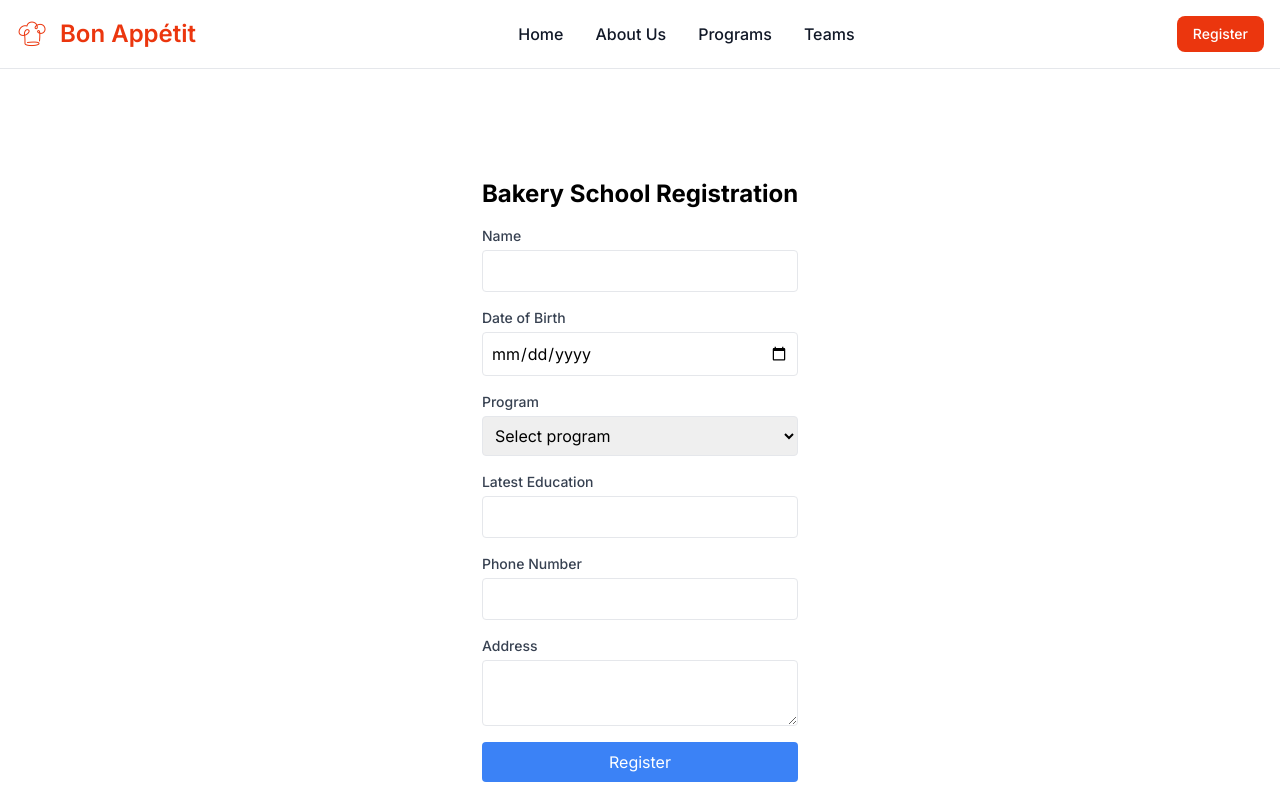
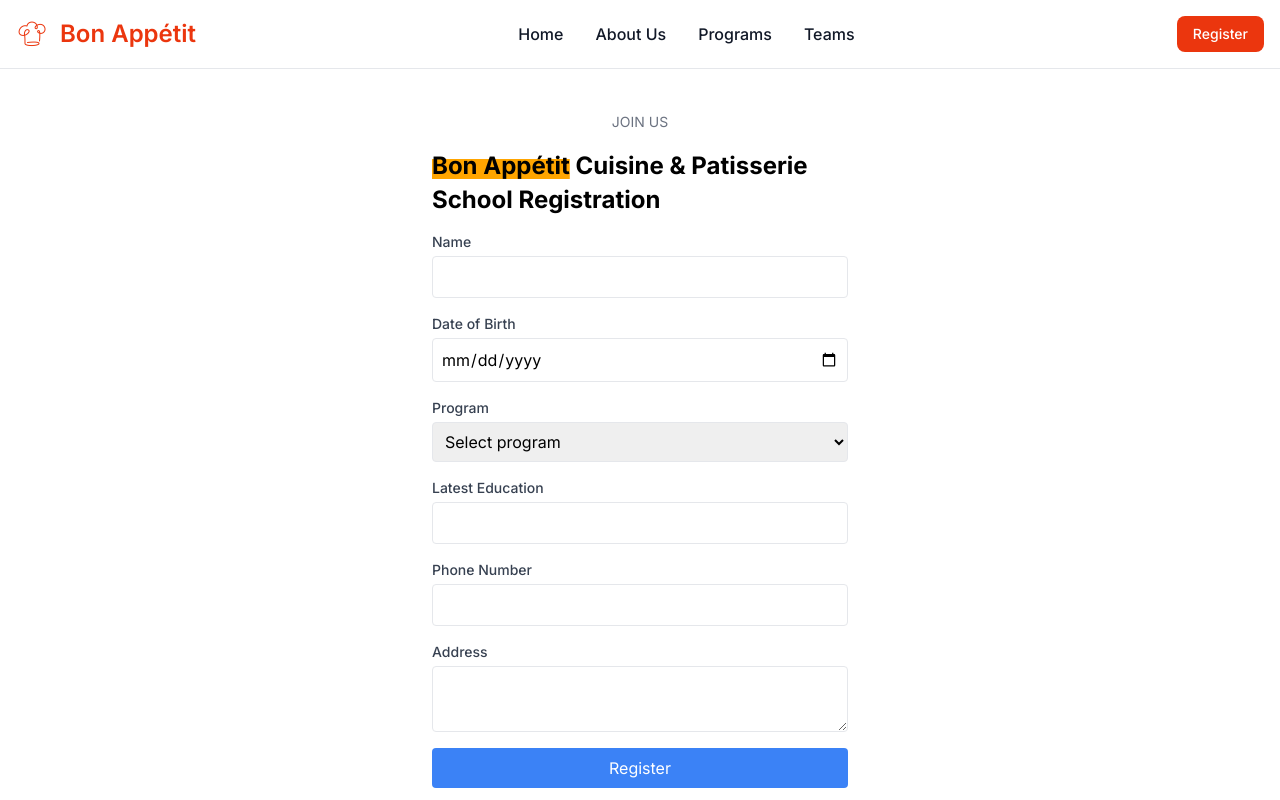
Before and after one commit to yeef93/company-profile, a Next.js app: page /register in a window 1280 px wide. Shown: the top 800 px of the page. Built offline with nearby package versions, Linux system fonts and the light colour scheme.

Commit message:
feat:updateregister

```diff
--- a/app/about/page.tsx
+++ b/app/about/page.tsx
@@ -3,13 +3,13 @@ import { aboutData } from "@/utils/aboutUs";
 import Title from "@/components/Title";
 import TeamList from "../components/TeamList";
 import RunningText from "@/components/RunningText";
-import ContentImgRight from "@/components/TwoContentImg";
-import barista from "@/public/assets/program/barista.webp";
+import TwoContentImg from "@/components/TwoContentImg";
+import cuisine from "@/public/assets/program/cuisineimage.webp";
 
 function About() {
   return (
     <div>
-      <ContentImgRight className=" flex-row-reverse -mt-3 " image={barista}>
+      <TwoContentImg className=" flex-row-reverse -mt-3 " image={cuisine}>
         <div className="mx-auto max-w-screen-sm text-center ">
           <h2 className=" lg:text-sm md:text-xs text-center uppercase text-gray-500">
             About
@@ -24,7 +24,7 @@ function About() {
         <p className=" p-2">{aboutData.vision}</p>
         <Title>Mision</Title>
         <p className=" p-2">{aboutData.mission}</p>
-      </ContentImgRight>
+      </TwoContentImg>
       <RunningText className=" bg-tangerine p-2">
         <p className=" text-white lg:text-4xl md:text-xl">
           {aboutData.culture.values}
--- a/app/components/RegistrationForm/index.tsx
+++ b/app/components/RegistrationForm/index.tsx
@@ -1,44 +1,56 @@
 "use client";
-import React, { useState } from 'react';
-import { useFormik } from 'formik';
-import * as Yup from 'yup';
+import React, { useState } from "react";
+import { useFormik } from "formik";
+import * as Yup from "yup";
 
 const RegistrationForm = () => {
   const [isSubmitted, setIsSubmitted] = useState(false);
 
   const formik = useFormik({
     initialValues: {
-      name: '',
-      dateOfBirth: '',
-      program: '',
-      education: '',
-      phoneNumber: '',
-      address: '',
+      name: "",
+      dateOfBirth: "",
+      program: "",
+      education: "",
+      phoneNumber: "",
+      address: "",
     },
     validationSchema: Yup.object({
-      name: Yup.string().required('Required'),
-      dateOfBirth: Yup.date().required('Required'),
-      program: Yup.string().required('Required'),
-      education: Yup.string().required('Required'),
-      phoneNumber: Yup.string().required('Required'),
-      address: Yup.string().required('Required'),
+      name: Yup.string().required("Required"),
+      dateOfBirth: Yup.date().required("Required"),
+      program: Yup.string().required("Required"),
+      education: Yup.string().required("Required"),
+      phoneNumber: Yup.string()
+        .required("Required")
+        .matches(/^[0-9]+$/, "Must be only digits")
+        .min(10, "Must be at least 10 characters")
+        .max(10, "Must not exceed 10 characters"),
+      address: Yup.string().required("Required"),
     }),
     onSubmit: (values) => {
       // Simulate a successful registration
-      console.log('Registration successful', values);
+      console.log("Registration successful", values);
       setIsSubmitted(true);
     },
   });
 
   return (
     <div className="max-w-md mx-auto p-4">
-      <h2 className="text-2xl font-bold mb-4">Bakery School Registration</h2>
+      <h2 className="text-2xl font-bold mb-4">
+        <span className="highlight">Bon Appétit</span> Cuisine & Patisserie
+        School Registration
+      </h2>
       {isSubmitted ? (
         <div className="text-green-500">Registration successful!</div>
       ) : (
         <form onSubmit={formik.handleSubmit}>
           <div className="mb-4">
-            <label htmlFor="name" className="block text-sm font-medium text-gray-700">Name</label>
+            <label
+              htmlFor="name"
+              className="block text-sm font-medium text-gray-700"
+            >
+              Name
+            </label>
             <input
               id="name"
               name="name"
@@ -54,7 +66,12 @@ const RegistrationForm = () => {
           </div>
 
           <div className="mb-4">
-            <label htmlFor="dateOfBirth" className="block text-sm font-medium text-gray-700">Date of Birth</label>
+            <label
+              htmlFor="dateOfBirth"
+              className="block text-sm font-medium text-gray-700"
+            >
+              Date of Birth
+            </label>
             <input
               id="dateOfBirth"
               name="dateOfBirth"
@@ -65,12 +82,19 @@ const RegistrationForm = () => {
               value={formik.values.dateOfBirth}
             />
             {formik.touched.dateOfBirth && formik.errors.dateOfBirth ? (
-              <div className="text-red-500 text-sm">{formik.errors.dateOfBirth}</div>
+              <div className="text-red-500 text-sm">
+                {formik.errors.dateOfBirth}
+              </div>
             ) : null}
           </div>
 
           <div className="mb-4">
-            <label htmlFor="program" className="block text-sm font-medium text-gray-700">Program</label>
+            <label
+              htmlFor="program"
+              className="block text-sm font-medium text-gray-700"
+            >
+              Program
+            </label>
             <select
               id="program"
               name="program"
@@ -85,12 +109,19 @@ const RegistrationForm = () => {
               <option value="Barista" label="Barista" />
             </select>
             {formik.touched.program && formik.errors.program ? (
-              <div className="text-red-500 text-sm">{formik.errors.program}</div>
+              <div className="text-red-500 text-sm">
+                {formik.errors.program}
+              </div>
             ) : null}
           </div>
 
           <div className="mb-4">
-            <label htmlFor="education" className="block text-sm font-medium text-gray-700">Latest Education</label>
+            <label
+              htmlFor="education"
+              className="block text-sm font-medium text-gray-700"
+            >
+              Latest Education
+            </label>
             <input
               id="education"
               name="education"
@@ -101,12 +132,19 @@ const RegistrationForm = () => {
               value={formik.values.education}
             />
             {formik.touched.education && formik.errors.education ? (
-              <div className="text-red-500 text-sm">{formik.errors.education}</div>
+              <div className="text-red-500 text-sm">
+                {formik.errors.education}
+              </div>
             ) : null}
           </div>
 
           <div className="mb-4">
-            <label htmlFor="phoneNumber" className="block text-sm font-medium text-gray-700">Phone Number</label>
+            <label
+              htmlFor="phoneNumber"
+              className="block text-sm font-medium text-gray-700"
+            >
+              Phone Number
+            </label>
             <input
               id="phoneNumber"
               name="phoneNumber"
@@ -117,12 +155,19 @@ const RegistrationForm = () => {
               value={formik.values.phoneNumber}
             />
             {formik.touched.phoneNumber && formik.errors.phoneNumber ? (
-              <div className="text-red-500 text-sm">{formik.errors.phoneNumber}</div>
+              <div className="text-red-500 text-sm">
+                {formik.errors.phoneNumber}
+              </div>
             ) : null}
           </div>
 
           <div className="mb-4">
-            <label htmlFor="address" className="block text-sm font-medium text-gray-700">Address</label>
+            <label
+              htmlFor="address"
+              className="block text-sm font-medium text-gray-700"
+            >
+              Address
+            </label>
             <textarea
               id="address"
               name="address"
@@ -132,7 +177,9 @@ const RegistrationForm = () => {
               value={formik.values.address}
             />
             {formik.touched.address && formik.errors.address ? (
-              <div className="text-red-500 text-sm">{formik.errors.address}</div>
+              <div className="text-red-500 text-sm">
+                {formik.errors.address}
+              </div>
             ) : null}
           </div>
 
--- a/app/register/page.tsx
+++ b/app/register/page.tsx
@@ -1,9 +1,17 @@
 import RegistrationForm from "../components/RegistrationForm";
+import Title from "@/components/Title";
 
 function Register() {
   return (
-    <div className="min-h-screen flex items-center justify-center">
-      <RegistrationForm />
+    <div className=" my-8 flex flex-col justify-center">
+      <div>
+        <h2 className=" lg:text-sm md:text-xs text-center uppercase text-gray-500">
+          Join US
+        </h2>
+      </div>
+      <div>
+        <RegistrationForm />
+      </div>
     </div>
   );
 }
--- a/components/Header/index.tsx
+++ b/components/Header/index.tsx
@@ -1,5 +1,6 @@
 "use client";
 import React, { useContext, useEffect, useState } from "react";
+import { useRouter } from 'next/navigation';
 import Image from "next/image";
 import Logo from "@/public/assets/logo-orange.png";
 import MenuContext from "@/context/MenuContext";
@@ -8,6 +9,7 @@ import Menu from "../Menu";
 function Header() {
   const [showing, setShowing] = useState<boolean>(false);
   const { setShowing: setGlobalMenuShowing } = useContext(MenuContext);
+  const router = useRouter();
 
   useEffect(() => {
     console.log("showing state:", showing);
@@ -22,6 +24,10 @@ function Header() {
     setGlobalMenuShowing();
   };
 
+  const handleRegisterClick = () => {
+    router.push('/register');
+  };
+
   return (
     <nav className="bg-white fixed w-full z-20 top-0 start-0 border-b border-gray-200">
       <div className="max-w-screen-xl flex flex-wrap items-center justify-between mx-auto p-4">
@@ -34,6 +40,7 @@ function Header() {
         <div className="flex md:order-2 space-x-3 md:space-x-0">
           <button
             type="button"
+            onClick={handleRegisterClick}
             className="text-white bg-darkTangerine hover:bg-darkerTangerine focus:ring-4 focus:outline-none focus:ring-darkTangerine font-medium rounded-lg text-sm px-4 py-2 text-center"
           >
             Register
@@ -68,7 +75,7 @@ function Header() {
           className={`items-center justify-between w-full md:flex md:w-auto md:order-1 ${showing ? '' : 'hidden'}`}
           id="navbar-sticky"
         >
-          <Menu/>
+          <Menu />
         </div>
       </div>
     </nav>
```
Also changed, not shown: utils/aboutUs.ts (+6 -5 lines), public/assets/program/bakery.webp (added), public/assets/program/cuisineimage.webp (added).
